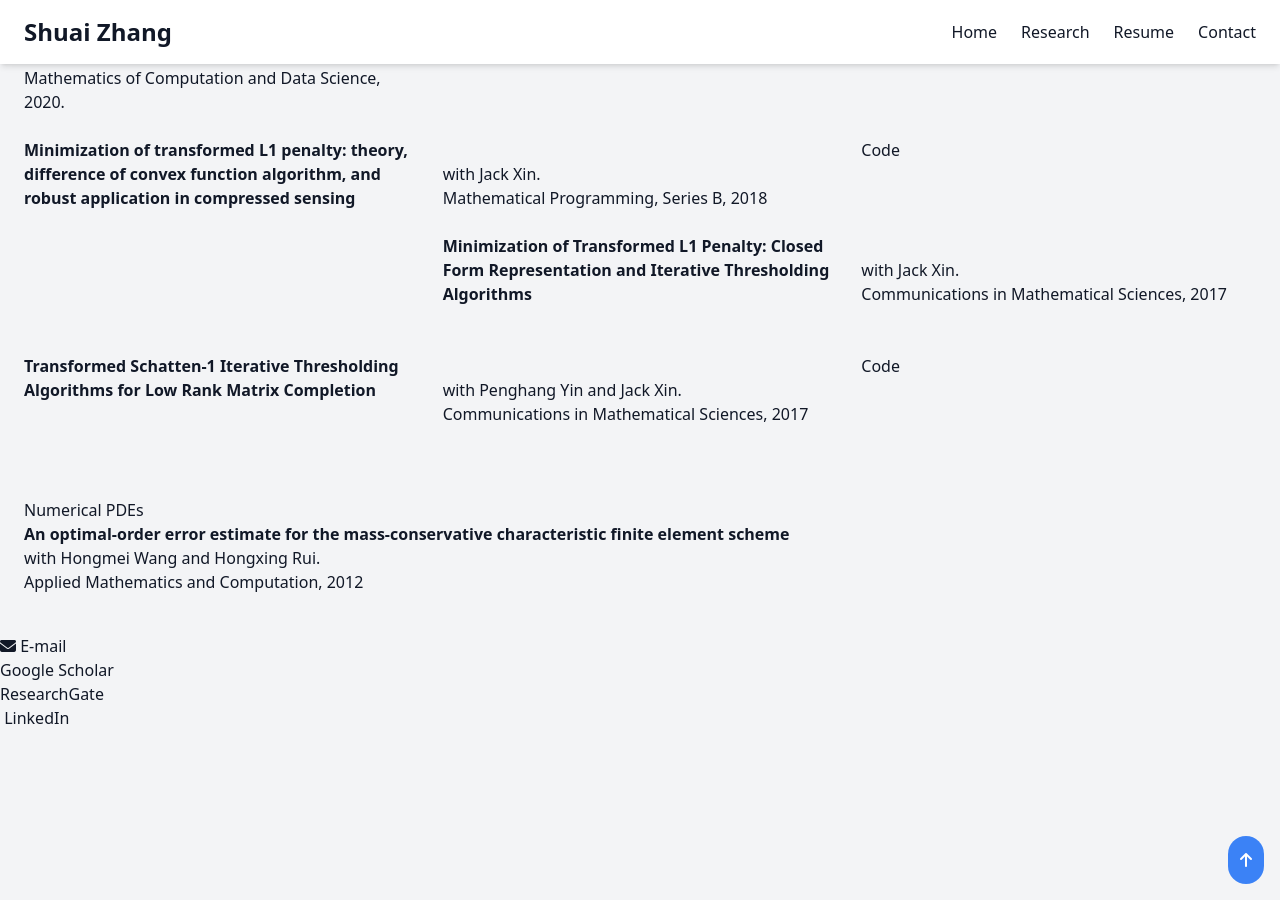
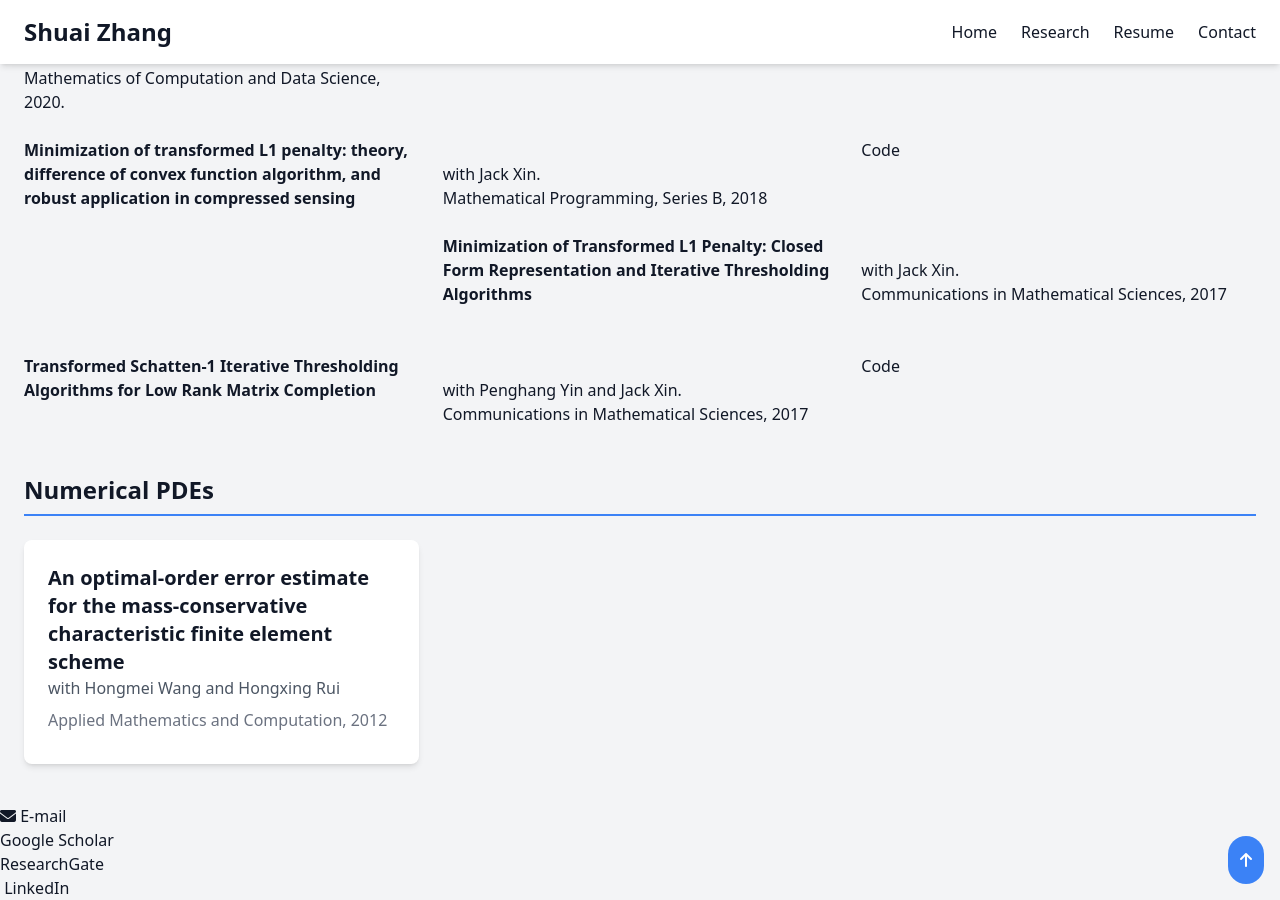
Before and after one commit to zsivine/zsivine.github.io, a Jekyll site: the page built from research.html, in a window 1280 px wide and 900 px high, scrolled down 3388 px. Built offline with Jekyll 4.4.1, drawn with Linux system fonts in a browser that asks for light colours; nearby versions of some CDN libraries; comment, search, counter and statistics services are not loaded.

Commit message:
update research

```diff
--- a/research.html
+++ b/research.html
@@ -257,20 +257,19 @@ permalink: /research/
         </div>
 
 
+        <!-- Numerical PDEs -->
+        <div>
+            <h2 class="text-2xl font-bold mb-6 border-b-2 border-blue-500 pb-2">Numerical PDEs</h2>
+            <div class="grid grid-cols-1 md:grid-cols-2 lg:grid-cols-3 gap-6">
+            <article class="bg-white dark:bg-gray-700 p-6 rounded-lg shadow-md hover:shadow-lg transition-shadow">
+                <a href="https://www.sciencedirect.com/science/article/abs/pii/S0096300312003876" class="text-xl font-semibold mb-2">
+                    An optimal-order error estimate for the mass-conservative characteristic finite element scheme</a>
+                <p class="text-gray-600 dark:text-gray-300 mb-2">
+                    with Hongmei Wang and Hongxing Rui</p>
+                <p class="text-gray-500 dark:text-gray-400 mb-2">
+                    Applied Mathematics and Computation, 2012</p>
+            </article>
+        </div>
+
     </div>
 </section>
-
-
-
-
-
-
-
-
-<br>
-<h2>Numerical PDEs</h2>
-<strong><a href="https://www.sciencedirect.com/science/article/abs/pii/S0096300312003876">
-    An optimal-order error estimate for the mass-conservative characteristic
-    finite element scheme</a></strong>
-<br>with Hongmei Wang and Hongxing Rui. <br>
-    Applied Mathematics and Computation, 2012<br>
```
